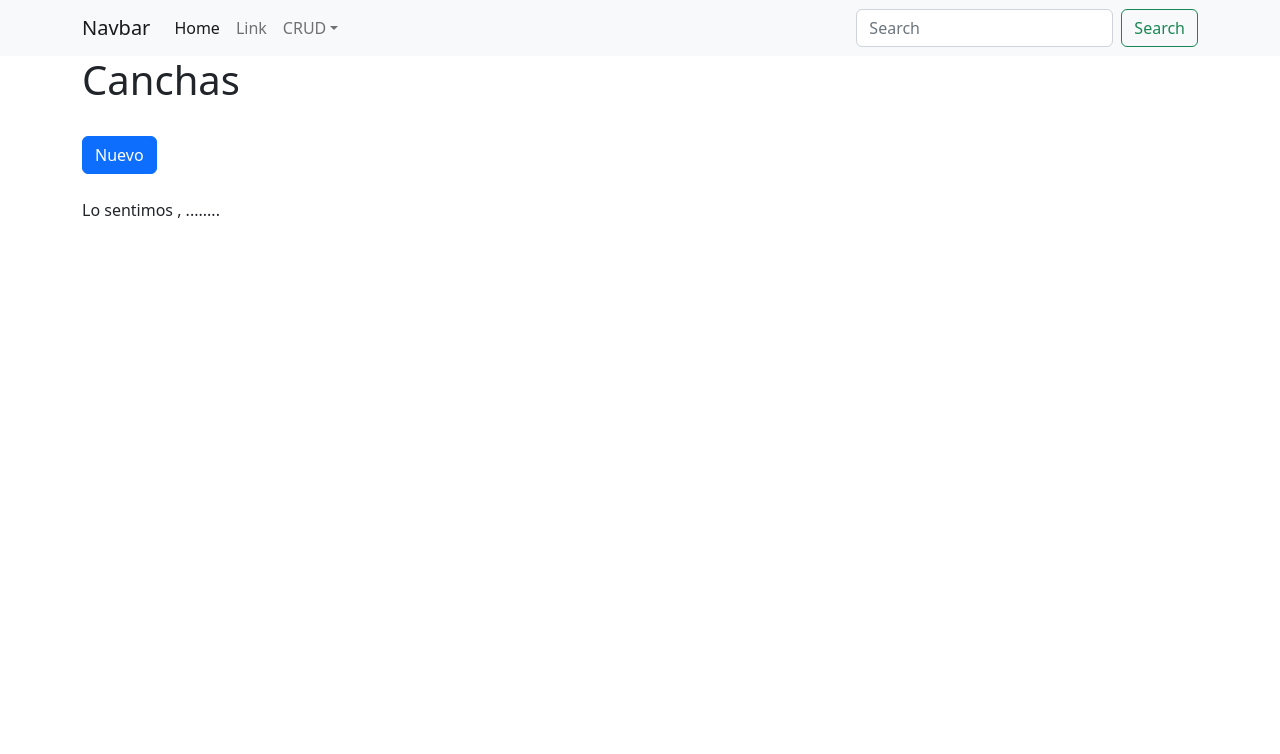
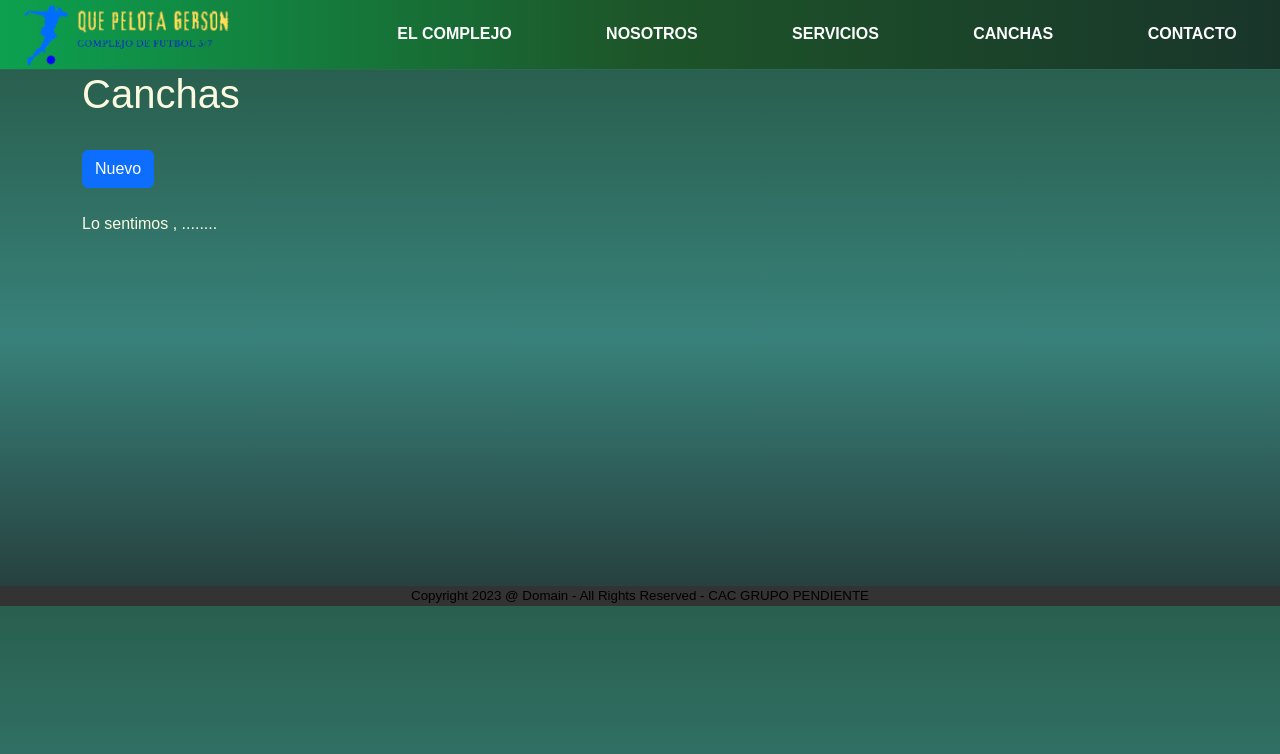
Before and after one commit to Brun0-Z/TPO-CRUD, a Python web app: template src/templates/index.html in a window 1280 px wide. Shown: the top 754 px of the page. Run offline with Jinja, Linux system fonts and the light colour scheme; the template is opened without the code that fills it, so the values that code supplies are empty.

Commit message:
CSS agregado

```diff
--- /dev/null
+++ b/src/index.css
@@ -0,0 +1,109 @@
+:root{
+    --azul:#1c2eb9;
+    --amarillo:#ffe121;
+    --grisclaro:#8a8a8a;
+    --grismedio:#3c3c3c;
+    --grisoscuro:#1a1a1a;
+    --verdeoscuro:#19352a;
+    --verdemedio:#1d5529;
+    --verdeclaro:#0ca14f;
+    --turquesaclaro:#295f4e;
+    --turquesamedio:#38817a;
+    --turquesaoscuro: #253c3a;
+}
+
+html{
+    scroll-behavior: smooth;
+}
+
+*{
+    margin:0;
+    padding:0;
+    box-sizing: border-box;
+}
+
+/* Estilos generales */
+body {
+    font-family: Arial, sans-serif;
+    margin: 0;
+    padding: 0;
+    color: rgb(179, 179, 179);
+    background: #000000;
+    /* fallback for old browsers */
+    background: -webkit-linear-gradient(to bottom, var(--turquesaclaro),var(--turquesamedio) , var(--turquesaoscuro));  /* Chrome 10-25, Safari 5.1-6 */
+    background: linear-gradient(to bottom, var(--turquesaclaro),var(--turquesamedio) , var(--turquesaoscuro)); /* W3C, IE 10+/ Edge, Firefox 16+, Chrome 26+, Opera 12+, Safari 7+ *//* W3C, IE 10+/ Edge, Firefox 16+, Chrome 26+, Opera 12+, Safari 7+ */
+}
+
+/* Header */
+header {
+    position:fixed;
+    top:0;
+    left:0;
+    display: flex;
+    align-items: center;
+    justify-content: space-between;
+    width: 100%;
+    background: linear-gradient(to left, var(--verdeoscuro),var(--verdemedio) ,var(--verdeclaro) );
+    z-index: 100;
+
+}
+
+main{
+    margin-top:70px;
+    color: #fbfae1;
+    background: -webkit-linear-gradient(to bottom, var(--turquesaclaro),var(--turquesamedio) , var(--turquesaoscuro));  /* Chrome 10-25, Safari 5.1-6 */
+    background: linear-gradient(to bottom, var(--turquesaclaro),var(--turquesamedio) , var(--turquesaoscuro)); /* W3C, IE 10+/ Edge, Firefox 16+, Chrome 26+, Opera 12+, Safari 7+ */
+}
+
+.nav-list{
+    display:flex;
+    flex-direction: row;
+    list-style-type: none;
+    justify-content:space-between;
+    gap:.5rem;
+    margin:0;
+}
+
+.nav-list li a{
+    text-decoration: none;
+    color:white;
+    text-transform: uppercase;
+    font-weight: bold;
+    padding: .7rem;
+    margin: 2rem;
+}
+
+li:hover{
+    transition: transform .2s;
+    transform: scale(1.2);
+}
+
+.nav-list li a:hover{
+    background-color: var(--amarillo);
+    color:var(--azul);
+    white-space: nowrap;
+    cursor: pointer;
+}
+
+.png-logo{
+    max-width:20rem;
+    width:15rem;
+    height:auto;
+}
+
+.site-footer {
+    margin-top:350px;
+    background-color: #333;
+    color: white;
+    text-align: center;
+
+}
+
+#footer-content{
+    color:rgb(0, 0, 0);
+}
+
+.footer-text{
+    margin-bottom:0;
+    font-size:smaller;
+}
--- a/src/templates/index.html
+++ b/src/templates/index.html
@@ -13,10 +13,26 @@
       integrity="sha384-iYQeCzEYFbKjA/T2uDLTpkwGzCiq6soy8tYaI1GyVh/UjpbCx/TYkiZhlZB6+fzT"
       crossorigin="anonymous"
     />
+    <link rel="stylesheet" href="../index.css" />
   </head>
   <body>
-    <header id="header">
+    <header >
       <!-- place navbar here -->
+      <div class="logo">
+        <a href="#" rel="noopener noreferrer">
+          <img class="png-logo" src="../QPG.png" alt="logo futbol 5"/>
+        </a>
+      </div>
+
+        <ul class="nav-list">
+          <li><a href="#">el complejo</a></li>
+          <li><a href="#sbn">nosotros</a></li>
+          <li><a href="#servicios">servicios</a></li>
+          <li><a href="#canchas">canchas</a></li>
+          <li><a href="#contact">contacto</a></li>
+
+        </ul>
+
     </header>
     <main>
       <div id="app" class="container">
@@ -35,7 +51,7 @@
           </section>
           <section v-else>
             <div class="table-responsive">
-              <table class="table table-bordered">
+              <table class="table table-bordered table-dark">
                 <thead>
                   <tr>
                     <th scope="col">Id</th>
@@ -80,6 +96,13 @@
           </section>
         </div>
       </div>
+      <footer class="site-footer">
+        <div id="footer-content">
+          <p class="footer-text">
+            Copyright 2023 @ Domain - All Rights Reserved - CAC GRUPO PENDIENTE
+          </p>
+        </div>
+      </footer>
     </main>
 
     <footer>
```
Also changed, not shown: src/templates/canchas_nuevo.html (+16 -3 lines), src/templates/canchas_update.html (+21 -3 lines), src/QPG.png (added).
